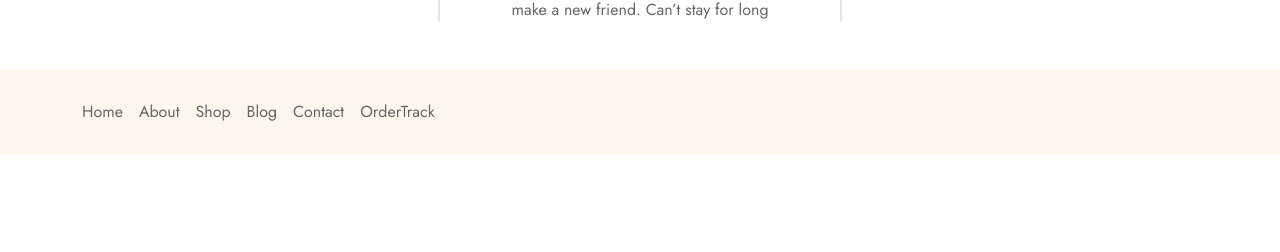
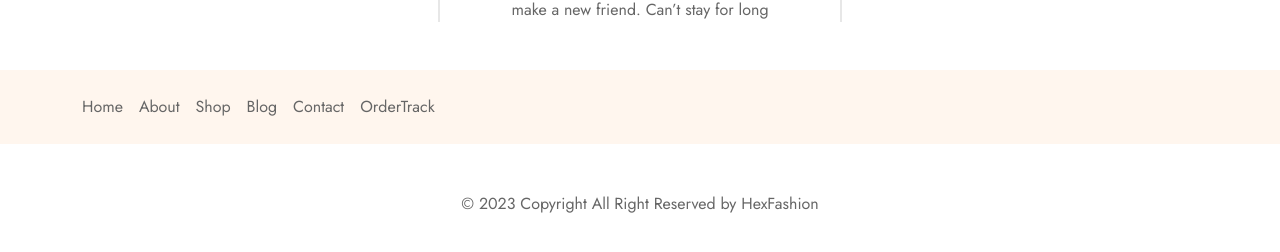
Before and after one commit to fci-team/fashion, a React (Vite) app: page /login in a window 1280 px wide. Shown: the part 1011-1263 px from the top of the page. Before the commit the page ends 1165 px from the top, so only its background shows below. Built offline with nearby package versions, Linux system fonts and the light colour scheme.

Commit message:
Added footer

```diff
--- a/src/components/Footer.jsx
+++ b/src/components/Footer.jsx
@@ -1,5 +1,5 @@
 // ** icons
-import { Facebook, Twitter, Instagram, Youtube } from "react-bootstrap-icons";
+import { Facebook, Twitter, Instagram, Youtube} from "react-bootstrap-icons";
 
 // ** logo
 import logo from "../assets/logo.png";
@@ -72,8 +72,8 @@ const Footer = () => {
           </div>
         </div>
       </div>
-      <div>
-        <p></p>
+      <div className="text-center my-5">
+        <p> &copy; 2023 Copyright All Right Reserved by HexFashion</p>
       </div>
     </div>
   );
--- a/src/style/footer.css
+++ b/src/style/footer.css
@@ -33,7 +33,7 @@
 }
 .nav-footer {
     background-color:var(--main-bg-color);
-    padding:30px 0;
+    padding:25px 0;
     display:flex;
     justify-content: space-between;
     align-items:center;
```
